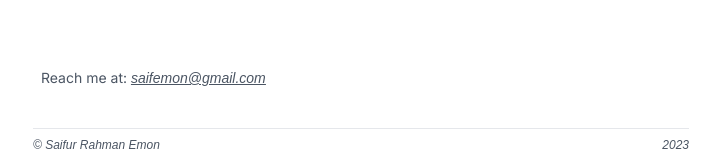
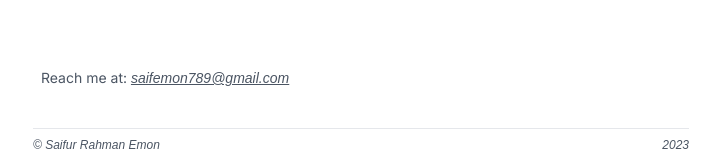
Before and after one commit to Saifurrahmanemon/saifur.me, a Next.js app: page / in a window 1280 px wide. Shown: the part 779-937 px from the top of the page, without its empty margins (279-1000 px from the left). Built offline with nearby package versions, Linux system fonts and the light colour scheme; no server answers; the database is empty; a web font is replaced by a local one.

Commit message:
fix: email

```diff
--- a/app/page.tsx
+++ b/app/page.tsx
@@ -12,7 +12,7 @@
       <p>
         Reach me at:{' '}
         <em className="underline cursor-pointer">
-          <a href="mailto: saifemon789@gmail.com">saifemon@gmail.com</a>
+          <a href="mailto: saifemon789@gmail.com">saifemon789@gmail.com</a>
         </em>
       </p>
     </section>
```
Also changed, not shown: 1 other file (tests, documents, lock files or other folders).
